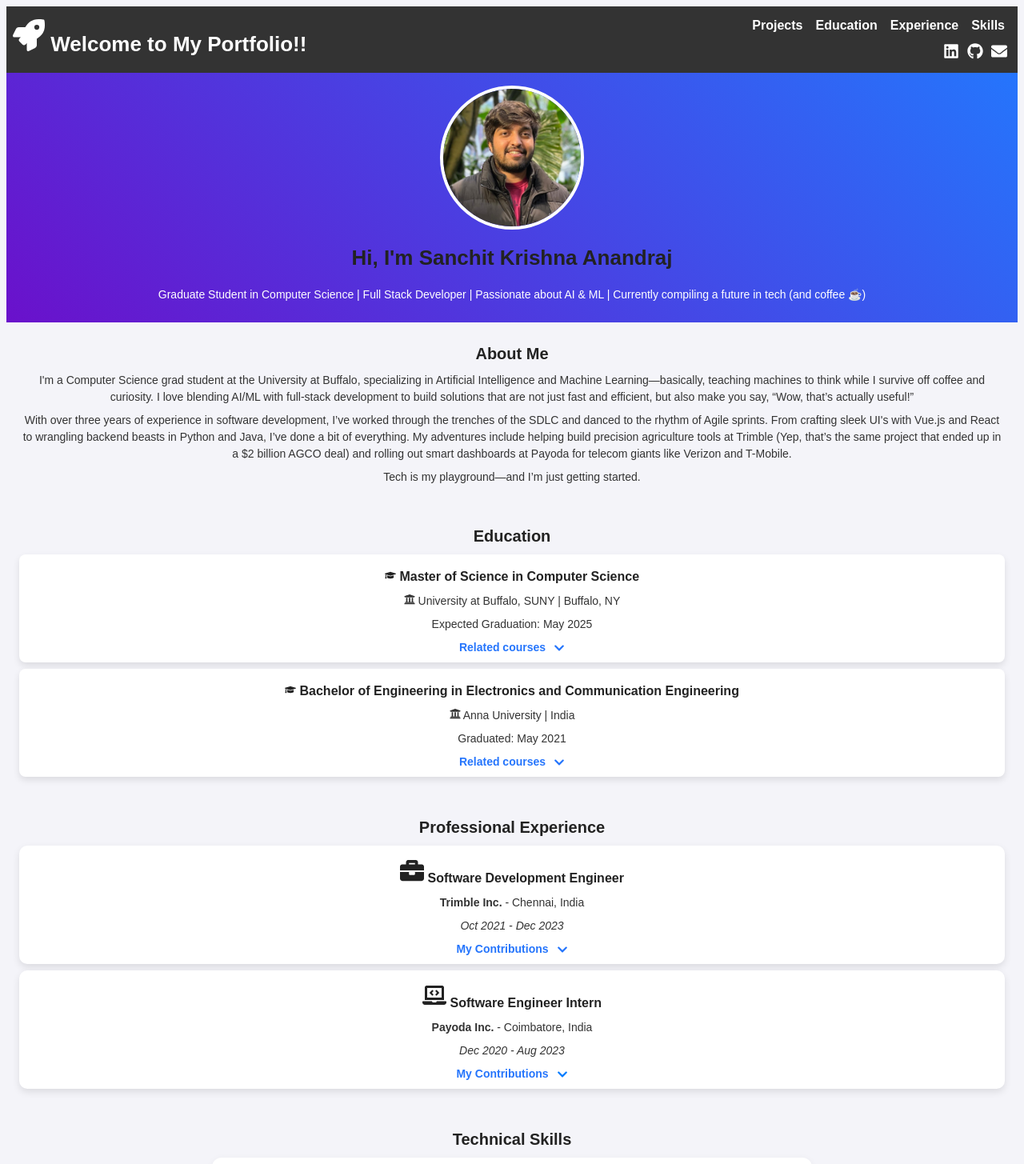
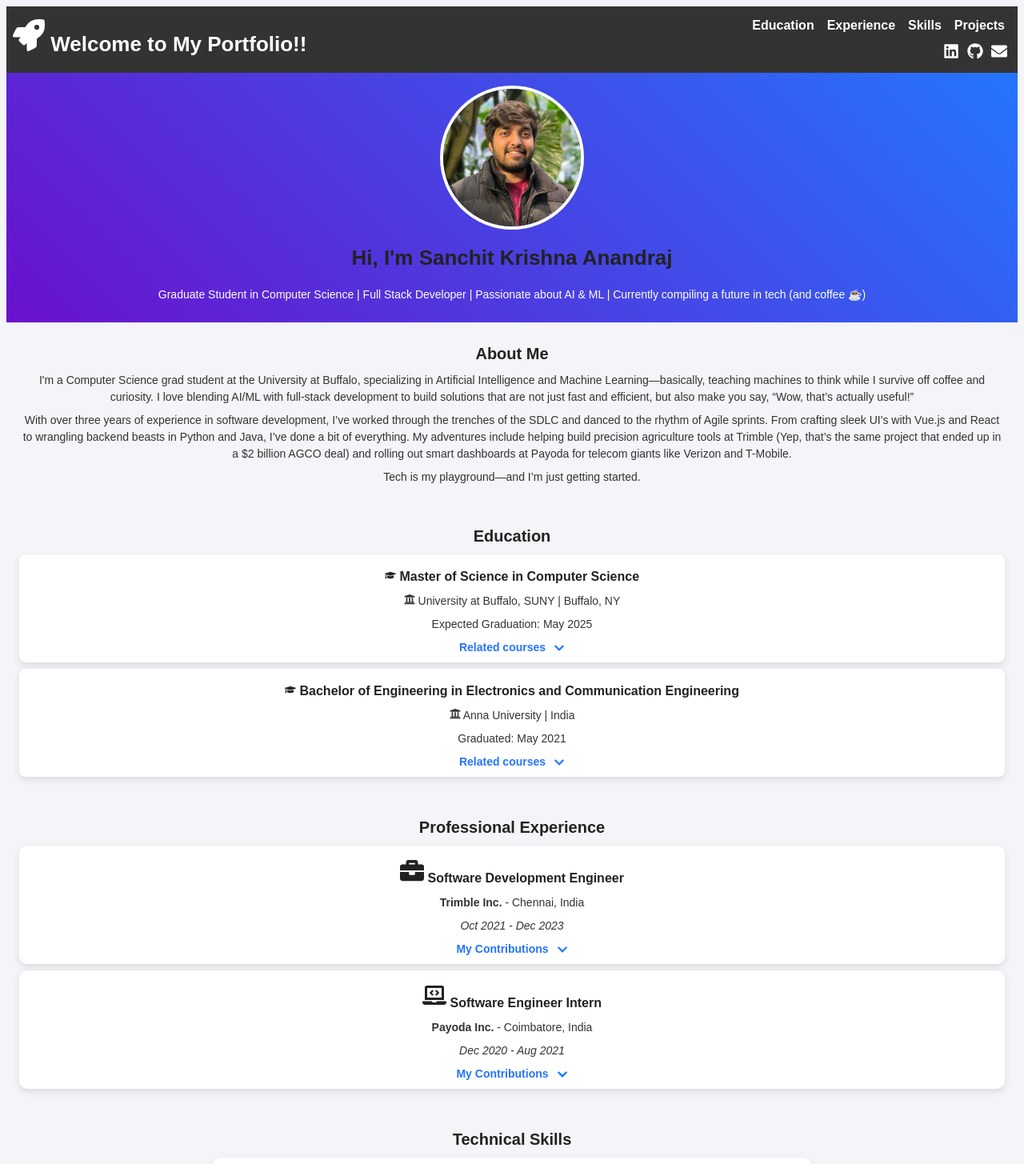
Before and after one commit to SanchitKrishna-98/my-portfolio, a React (Create React App) app: page / in a window 1280 px wide. Shown: the top 1455 px of the page at 80% size. Built offline with nearby package versions, Linux system fonts and the light colour scheme.

Commit message:
Correction made

```diff
--- a/src/components/Education.js
+++ b/src/components/Education.js
@@ -25,7 +25,7 @@ function Education() {
 
         {isMasterCoursesOpen && (
           <ul className="course-list">
-            <li>Algorithms Anal & Dsgn 1, Data Models Query Lang, Intro Machine Learning, Data Intensive Computing</li>
+            <li>Algorithms Analysis & Design 1, Data Models Query Language, Intro to Machine Learning, Data Intensive Computing</li>
             <li>Deep Learning, Computer Vision & Image Processing, Operating Systems, Reinforcement Learning</li>
             <li>Computer Security, Statistical Data Mining I</li>
           </ul>
@@ -45,7 +45,7 @@ function Education() {
 
         {isBachelorCoursesOpen && (
           <ul className="course-list">
-            <li>Programming in C, Data Structures, Cyber Security, Oops</li>
+            <li>Programming in C, Data Structures, Cyber Security, OOPs</li>
             <li>Project and Finance Management</li>
           </ul>
         )}
--- a/src/components/Header.js
+++ b/src/components/Header.js
@@ -9,10 +9,10 @@ function Header() {
       </div>
       <nav>
         <ul className="nav-links">
-          <li><a href="#projects">Projects</a></li>
           <li><a href="#education">Education</a></li>
           <li><a href="#professional-experience">Experience</a></li>
           <li><a href="#technical-skills">Skills</a></li>
+          <li><a href="#projects">Projects</a></li>
         </ul>
         <div className="social-icons">
           <a href="https://www.linkedin.com/in/sanandraj/" target="_blank" rel="noopener noreferrer">
--- a/src/components/ProfessionalExperience.js
+++ b/src/components/ProfessionalExperience.js
@@ -40,7 +40,7 @@ function ProfessionalExperience() {
       <div className="experience-item">
         <h3><FaLaptopCode size={30} /> Software Engineer Intern</h3>
         <p><strong>Payoda Inc.</strong> - Coimbatore, India</p>
-        <p><em>Dec 2020 - Aug 2023</em></p>
+        <p><em>Dec 2020 - Aug 2021</em></p>
 
         <div className="career-dropdown" onClick={() => setExperience2Open(!isExperience2Open)}>
   <span>My Contributions</span>
```
